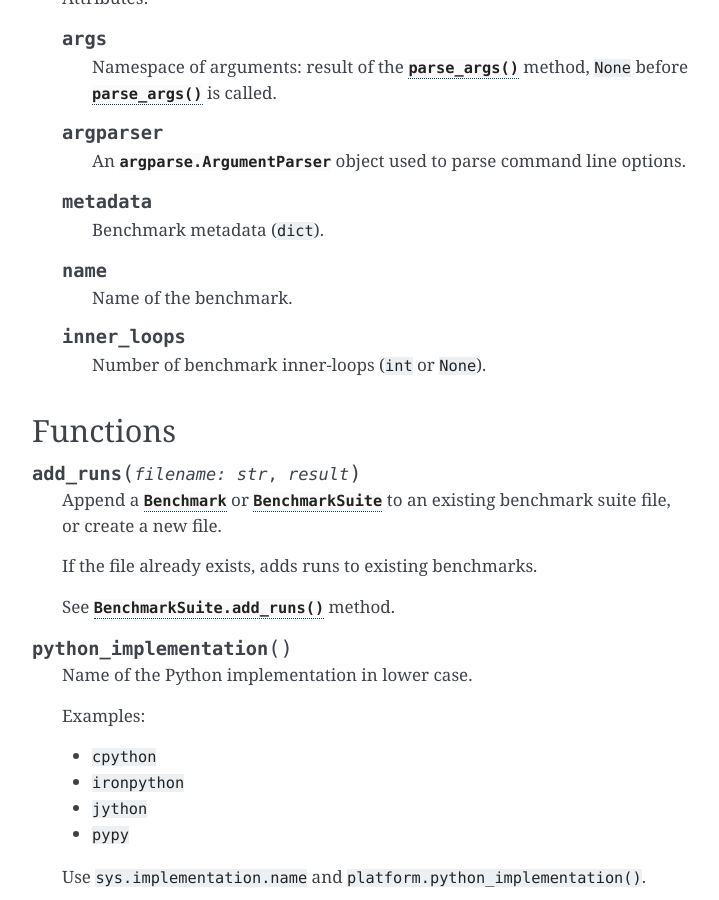
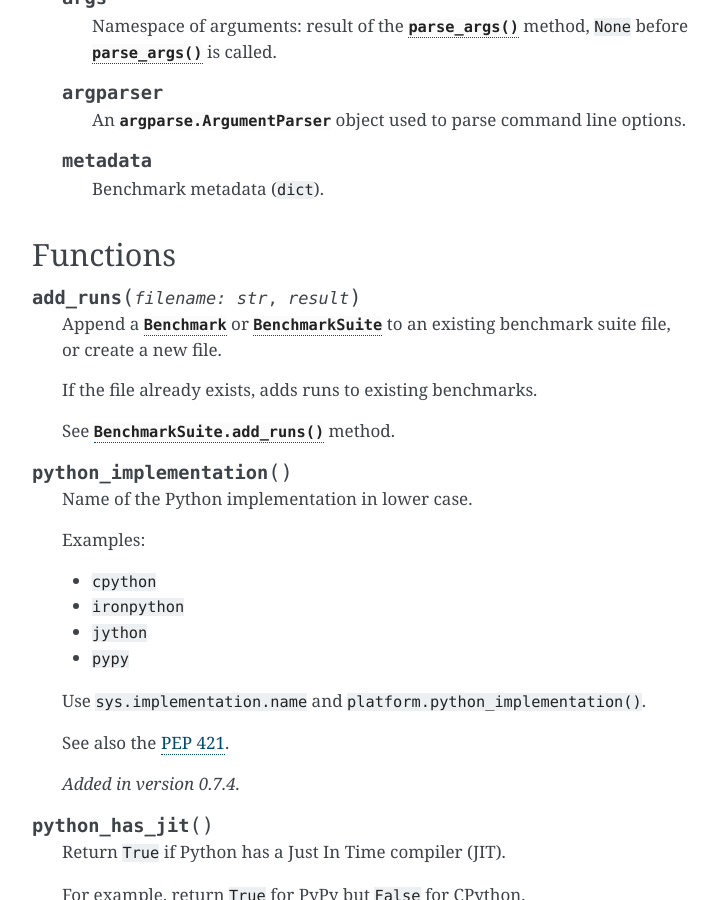
Before and after one commit to psf/pyperf, a Sphinx documentation site: the page built from doc/api.rst, in a window 1280 px wide and 900 px high, scrolled down 12165 px. Shown: the whole window, without its empty margins (388-1107 px from the left). Built offline with Sphinx 7.4.7, drawn with Linux system fonts in a browser that asks for light colours; cross-references to code outside the pages are shown as plain code; some of the changed text lies outside the part shown.

Commit message:
Update doc

```diff
--- a/doc/api.rst
+++ b/doc/api.rst
@@ -201,8 +201,6 @@
    .. method:: add_runs(bench: Benchmark)
 
       Add runs of the benchmark *bench*.
-
-      The benchmark must have at least one run.
 
       See :meth:`BenchmarkSuite.add_runs` method and :func:`add_runs`
       function.
@@ -479,7 +477,7 @@
    *add_cmdline_args* is an optional callback used to add command line
    arguments to the command line of worker processes. The callback is called
    with ``add_cmdline_args(cmd, args)`` where *cmd* is the command line
-   (``list``) which must be modified in place and *args* is the :atrr:`args`
+   (``list``) which must be modified in place and *args* is the :attr:`args`
    attribute of the runner.
 
    If *show_name* is true, displays the benchmark name.
@@ -549,14 +547,6 @@
 
       Benchmark metadata (``dict``).
 
-   .. attribute:: name
-
-      Name of the benchmark.
-
-   .. attribute:: inner_loops
-
-      Number of benchmark inner-loops (``int`` or ``None``).
-
 
 Functions
 ---------
```
